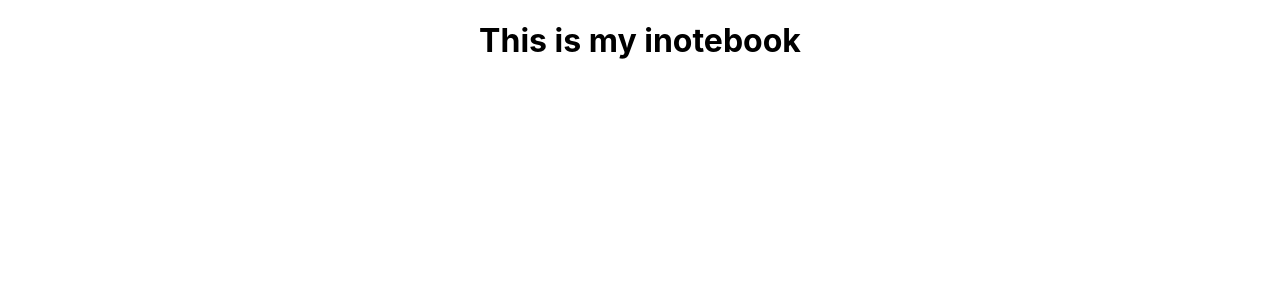
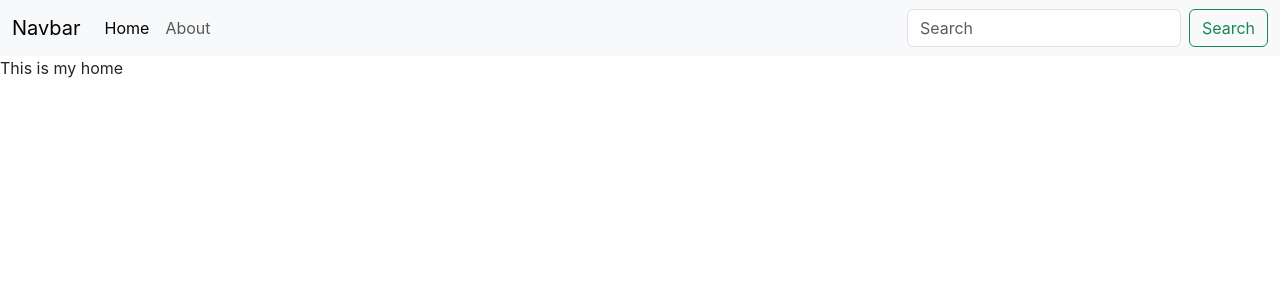
Before and after one commit to Somiyoh/iNotes, a React (Create React App) app: page / in a window 1280 px wide. Shown: the top 300 px of the page. Built offline with nearby package versions, Linux system fonts and the light colour scheme.

Commit message:
created navbar and routes

```diff
--- a/public/index.html
+++ b/public/index.html
@@ -11,10 +11,12 @@
     />
     <link rel="apple-touch-icon" href="%PUBLIC_URL%/logo192.png" />
     <link rel="manifest" href="%PUBLIC_URL%/manifest.json" />
-    <title>React App</title>
+    <link href="https://cdn.jsdelivr.net/npm/bootstrap@5.3.3/dist/css/bootstrap.min.css" rel="stylesheet" integrity="sha384-QWTKZyjpPEjISv5WaRU9OFeRpok6YctnYmDr5pNlyT2bRjXh0JMhjY6hW+ALEwIH" crossorigin="anonymous">
+    <title>inotebook - Your very own notes secured in the cloud</title>
   </head>
   <body>
     <noscript>You need to enable JavaScript to run this app.</noscript>
     <div id="root"></div>
+    <script src="https://cdn.jsdelivr.net/npm/bootstrap@5.3.3/dist/js/bootstrap.bundle.min.js" integrity="sha384-YvpcrYf0tY3lHB60NNkmXc5s9fDVZLESaAA55NDzOxhy9GkcIdslK1eN7N6jIeHz" crossorigin="anonymous"></script>
   </body>
 </html>
--- a/src/App.js
+++ b/src/App.js
@@ -1,10 +1,20 @@
 import './App.css'
+import { BrowserRouter as Router, Routes, Route } from 'react-router-dom'
+import NavBar from './components/NavBars'
+import Home from './components/Hoome'
+import About from './components/About'
 
 function App() {
   return (
-    <div className="App">
-      <h1>This is my inotebook</h1>
-    </div>
+    <>
+      <Router>
+        <NavBar />
+        <Routes>
+          <Route exact path="/" element={<Home />} />
+          <Route exact path="/about" element={<About />} />
+        </Routes>
+      </Router>
+    </>
   )
 }
 
--- /dev/null
+++ b/src/components/About.js
@@ -0,0 +1,9 @@
+import React from 'react'
+
+const About = () => {
+  return (
+    <div>This is About</div>
+  )
+}
+
+export default About
--- /dev/null
+++ b/src/components/Hoome.js
@@ -0,0 +1,9 @@
+import React from 'react'
+
+const Hoome = () => {
+  return (
+    <div>This is my home</div>
+  )
+}
+
+export default Hoome
--- /dev/null
+++ b/src/components/NavBars.js
@@ -0,0 +1,52 @@
+import React from 'react'
+import { Link } from 'react-router-dom'
+
+const NavBars = () => {
+  return (
+    <nav className="navbar navbar-expand-lg bg-body-tertiary">
+      <div className="container-fluid">
+        <Link className="navbar-brand" to="/">
+          Navbar
+        </Link>
+        <button
+          className="navbar-toggler"
+          type="button"
+          data-bs-toggle="collapse"
+          data-bs-target="#navbarSupportedContent"
+          aria-controls="navbarSupportedContent"
+          aria-expanded="false"
+          aria-label="Toggle navigation"
+        >
+          <span className="navbar-toggler-icon"></span>
+        </button>
+        <div className="collapse navbar-collapse" id="navbarSupportedContent">
+          <ul className="navbar-nav me-auto mb-2 mb-lg-0">
+            <li className="nav-item">
+              <Link className="nav-link active" aria-current="page" to="/">
+                Home
+              </Link>
+            </li>
+            <li className="nav-item">
+              <Link className="nav-link" to="/about">
+                About
+              </Link>
+            </li>
+          </ul>
+          <form className="d-flex" role="search">
+            <input
+              className="form-control me-2"
+              type="search"
+              placeholder="Search"
+              aria-label="Search"
+            />
+            <button className="btn btn-outline-success" type="submit">
+              Search
+            </button>
+          </form>
+        </div>
+      </div>
+    </nav>
+  )
+}
+
+export default NavBars
```
